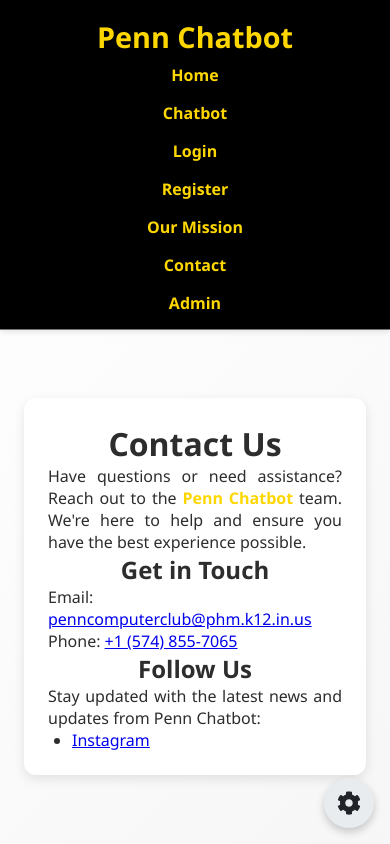
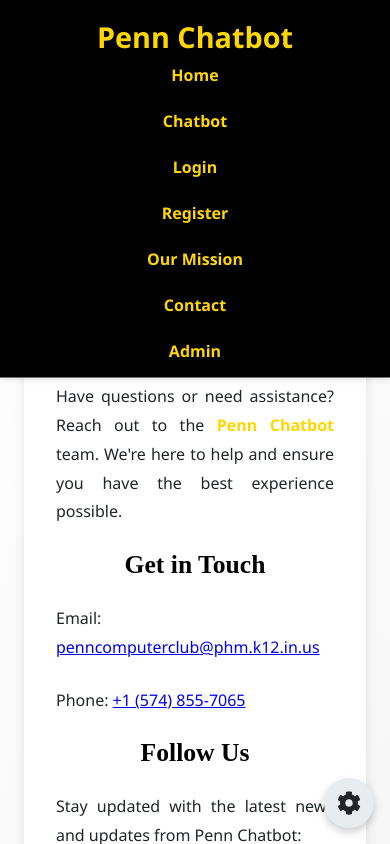
Before and after one commit to vmanukyann/PennAI, a React (Create React App) app in the folder client/: page /contact in a window 390 px wide. Built offline with nearby package versions, Linux system fonts and the light colour scheme.

Commit message:
Finished Alligment of Contact and About Page

```diff
--- a/client/src/About.css
+++ b/client/src/About.css
@@ -80,28 +80,30 @@ body {
   display: flex;
   justify-content: center;
   align-items: flex-start; /* Align content to the top */
-  height: 100%; /* Ensure the container spans the full height */
+  height: 100vh; /* Set the container height to the full viewport */
   width: 100vw; /* Ensure it spans the full width */
-  padding: 4rem 2rem; /* Add top padding to create spacing from the navbar */
+  padding: 2rem; /* Reduce padding to fit the card within the viewport */
   background: var(--bg-gradient);
   box-sizing: border-box; /* Include padding in width/height calculations */
   margin: 0; /* Remove any default margin */
-  margin-top: 10rem; /* Add space between the card and the navbar */
-  overflow-y: scroll; /* Enable vertical scrolling */
+  overflow: hidden; /* Prevent scrolling */
   scroll-behavior: smooth; /* Smooth scrolling */
 }
 
 .about-card {
   background: var(--card-bg); /* Card background color */
   color: var(--text-color);
-  padding: 3rem;
-  border-radius: 16px; /* Rounded corners */
-  box-shadow: var(--card-shadow); /* Card shadow */
-  max-width: 900px; /* Set a maximum width */
+  padding: 2rem; /* Match the padding of the Contact page card */
+  border-radius: 12px; /* Match the rounded corners of the Contact page card */
+  box-shadow: 0 4px 12px rgba(0, 0, 0, 0.1); /* Match the shadow style of the Contact page card */
+  max-width: 800px; /* Match the maximum width of the Contact page card */
   width: 100%; /* Ensure it adjusts to screen size */
+  max-height: 90%; /* Ensure the card fits within the container */
+  overflow-y: auto; /* Add scrolling inside the card if content overflows */
   box-sizing: border-box; /* Include padding in width/height calculations */
-  animation: fadeIn 0.8s ease-in-out;
+  animation: fadeIn 1s ease-in-out;
   text-align: center; /* Center-align text */
+  margin: auto; /* Center the card vertically and horizontally */
   transition: transform var(--transition-speed), box-shadow var(--transition-speed);
 }
 
--- a/client/src/Contact.css
+++ b/client/src/Contact.css
@@ -69,36 +69,60 @@ body {
 .contact-container {
   display: flex;
   justify-content: center;
-  align-items: center;
-  height: 100vh; /* Ensure the container spans the full height */
-  width: 100vw;
-  background: linear-gradient(135deg, #ffffff 0%, #f5f5f5 100%);
+  align-items: flex-start; /* Align content to the top */
+  height: 100vh; /* Set the container height to the full viewport */
+  width: 100vw; /* Ensure it spans the full width */
+  padding: 2rem; /* Match the padding of the About page */
+  background: var(--bg-gradient); /* Use the same gradient as the About page */
   box-sizing: border-box; /* Include padding in width/height calculations */
+  margin: 0; /* Remove any default margin */
+  overflow: hidden; /* Prevent scrolling */
 }
 
 .contact-card {
-  background: #ffffff; /* Card background color */
-  color: #2d2d2d;
-  padding: 2rem;
-  border-radius: 12px;
-  box-shadow: 0 4px 12px rgba(0, 0, 0, 0.1);
-  max-width: 800px; /* Set a maximum width */
+  background: var(--card-bg); /* Match the card background color */
+  color: var(--text-color); /* Match the text color */
+  padding: 2rem; /* Match the padding of the About page card */
+  border-radius: 12px; /* Match the rounded corners of the About page card */
+  box-shadow: 0 4px 12px rgba(0, 0, 0, 0.1); /* Match the shadow style of the About page card */
+  max-width: 800px; /* Match the maximum width of the About page card */
   width: 100%; /* Ensure it adjusts to screen size */
+  max-height: 90%; /* Ensure the card fits within the container */
+  overflow-y: auto; /* Add scrolling inside the card if content overflows */
   box-sizing: border-box; /* Include padding in width/height calculations */
-  animation: fadeIn 0.8s ease-in-out;
+  animation: fadeIn 1s ease-in-out;
+  text-align: center; /* Center-align text */
+  margin: auto; /* Center the card vertically and horizontally */
+  transition: transform var(--transition-speed), box-shadow var(--transition-speed);
+}
+
+.contact-card:hover {
+  transform: translateY(-5px); /* Subtle hover effect */
+  box-shadow: 0 12px 24px rgba(0, 0, 0, 0.15); /* Enhanced shadow on hover */
 }
 
 .contact-card h1,
 .contact-card h2 {
-  text-align: center;
+  font-size: 2rem; /* Match the font size of the About page */
+  color: var(--primary-color); /* Match the title color */
+  margin-bottom: 1.5rem;
+  font-family: 'Playfair Display', serif; /* Match the font family */
 }
 
 .contact-card p {
+  font-size: 1.2rem; /* Match the font size of the About page */
   text-align: justify;
+  line-height: 1.8; /* Improve readability */
+  margin-bottom: 1.5rem;
 }
 
 .contact-card ul {
   padding-left: 1.5rem;
+}
+
+.brand {
+  font-weight: bold;
+  color: var(--secondary-color); /* Highlight brand name */
 }
 
 /* Responsive Design */
@@ -107,23 +131,15 @@ body {
     padding: 1.5rem;
   }
   .contact-card {
-    padding: 1.5rem;
+    padding: 2rem; /* Match the responsive padding of the About page */
   }
   .contact-card h1 {
-    font-size: 2rem;
+    font-size: 2.2rem; /* Match the responsive font size of the About page */
   }
   .contact-card h2 {
-    font-size: 1.5rem;
+    font-size: 1.6rem; /* Match the responsive font size of the About page */
   }
   .contact-card p {
-    font-size: 1rem;
-  }
-  .navbar {
-    flex-direction: column;
-    gap: 0.5rem;
-  }
-  .nav-links {
-    flex-direction: column;
-    gap: 1rem;
+    font-size: 1rem; /* Match the responsive font size of the About page */
   }
 }
```
